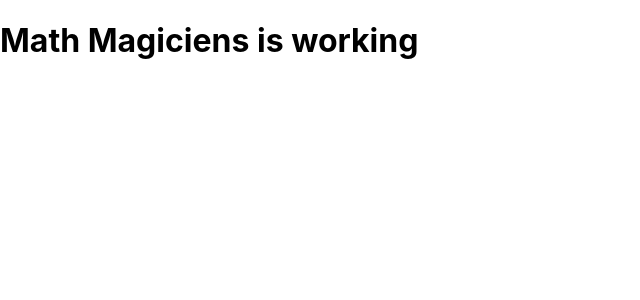
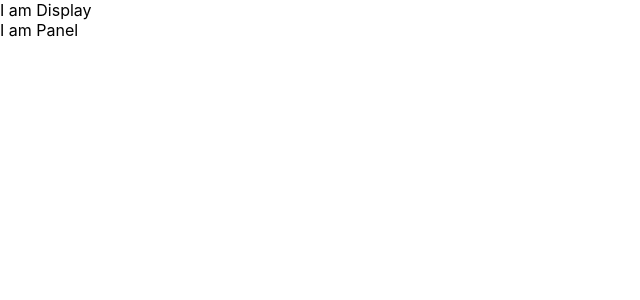
Before and after one commit to HADDADSOHAIB/math-magiciens, a React (Create React App) app: page / in a window 1280 px wide. Shown: the top 300 px of the page, without its empty margins (0-640 px from the left). Built offline with nearby package versions, Linux system fonts and the light colour scheme.

Commit message:
implement App component

```diff
--- a/src/components/App.js
+++ b/src/components/App.js
@@ -1,7 +1,15 @@
 import React from 'react';
+import ButtonPanel from './ButtonPanel';
+import Display from './Display';
+
 
 function App() {
-  return <h1 className="App">Math Magiciens is working</h1>;
+  return (
+    <div className="App">
+      <Display />
+      <ButtonPanel />
+    </div>
+  );
 }
 
 export default App;
--- a/src/components/ButtonPanel.js
+++ b/src/components/ButtonPanel.js
@@ -1,5 +1,7 @@
 import React from 'react';
 
 export default class ButtonPanel extends React.Component {
-  render(){}
+  render(){
+    return <div id="panel">I am Panel</div>;
+  }
 }
--- a/src/components/Display.js
+++ b/src/components/Display.js
@@ -1,5 +1,7 @@
 import React from 'react';
 
 export default class Display extends React.Component {
-  render(){}
+  render(){
+    return <div id="display">I am Display</div>;
+  }
 }
```
Also changed, not shown: src/components/Button.js (line endings or trailing spaces).
